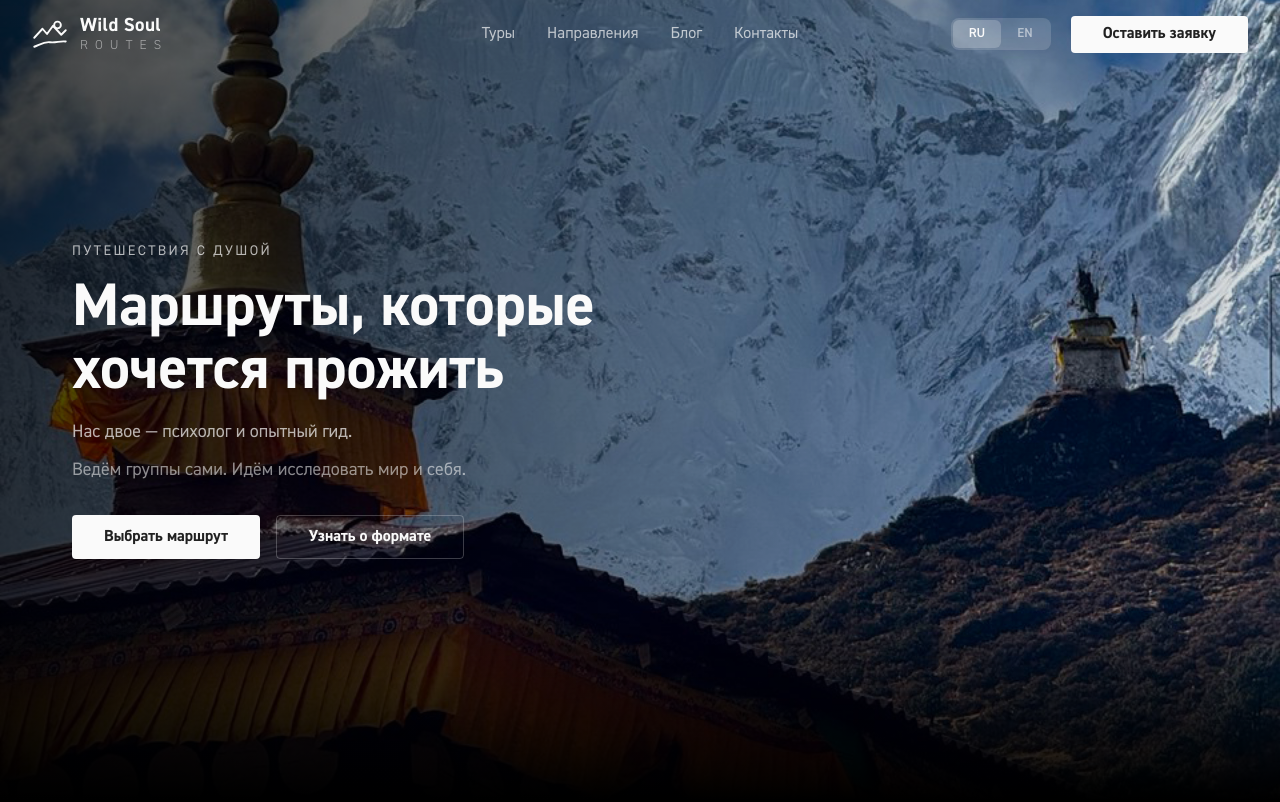
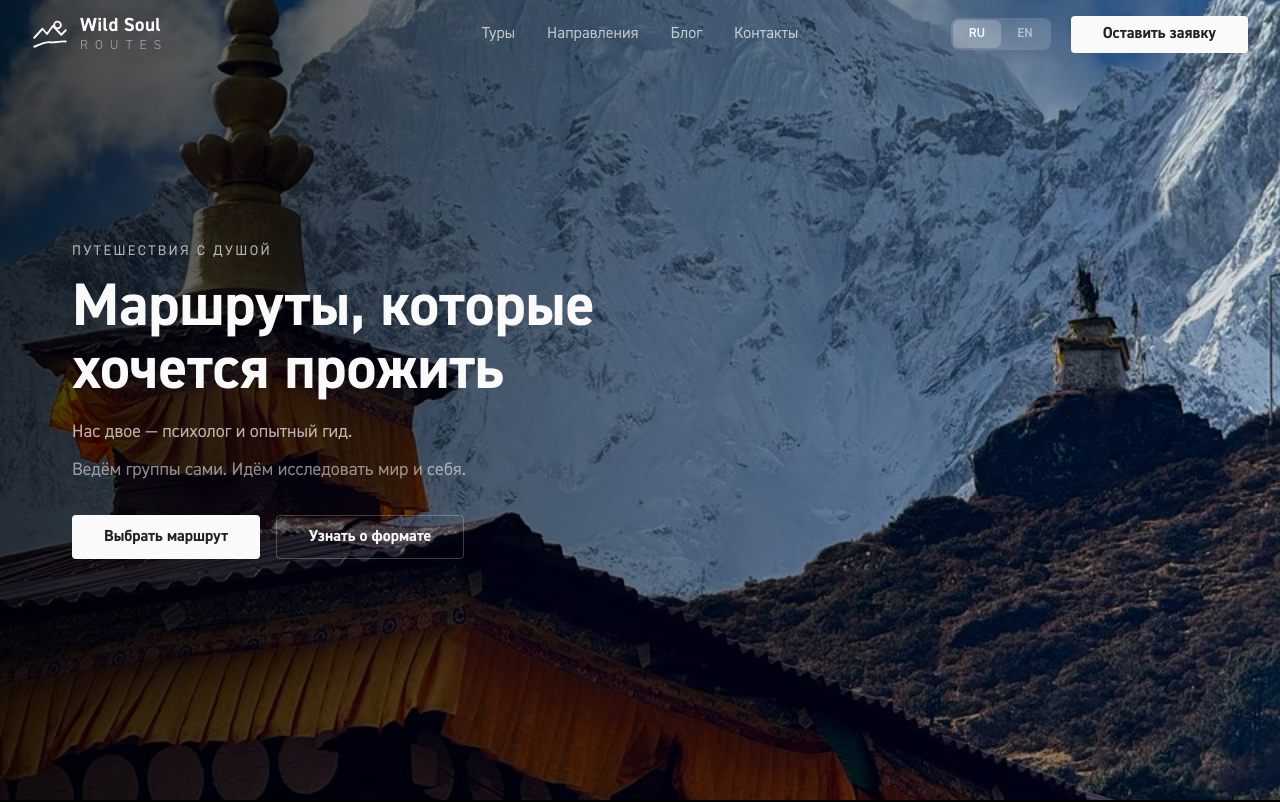
Before and after one commit to fifulina-uxui/wild-soul-routes, a React (Vite) app: page / in a window 1280 px wide. Shown: the top 802 px of the page. Built offline with nearby package versions, Linux system fonts and the light colour scheme.

Commit message:
Hero: remove bottom fade, clean image edge like Starlink reference

```diff
--- a/src/sections/Hero.tsx
+++ b/src/sections/Hero.tsx
@@ -14,7 +14,6 @@ export default function Hero() {
       {/* Тёмный горизонтальный градиент со стороны текста */}
       <div className="absolute inset-0 bg-black/10" />
       <div className="absolute inset-0 bg-gradient-to-r from-black/70 via-black/30 to-transparent" />
-      <div className="absolute inset-x-0 bottom-0 h-48 bg-gradient-to-t from-black to-transparent" />
 
       <div className="relative z-10 mx-auto w-full max-w-[1200px] px-5 py-16 max-sm:pb-6 md:px-8">
         <div className="max-w-[600px]">
```
